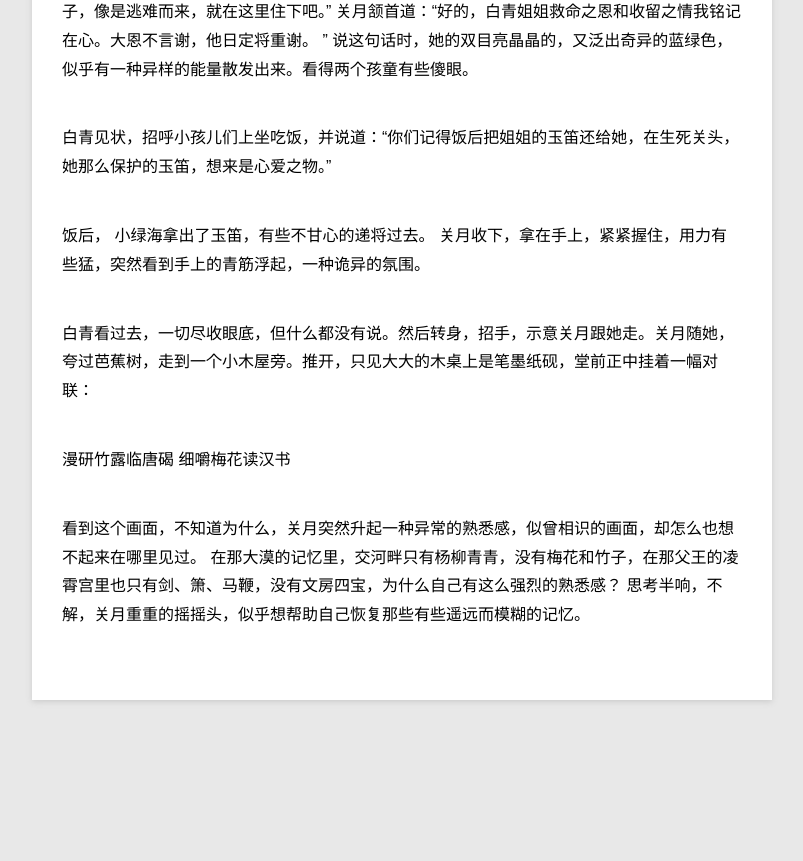
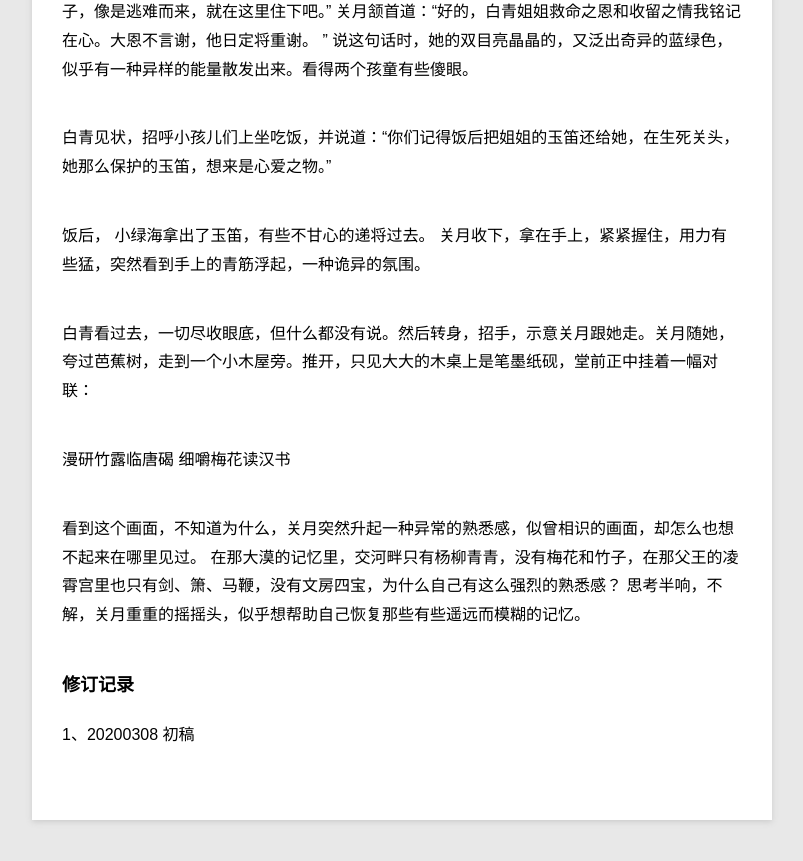
Before and after one commit to violettianjie/violettianjie.github.io, a Jekyll site: the page built from _posts/blog/2020-03-08-gsyCH01.md, in a window 1280 px wide and 900 px high, scrolled down 15722 px. Shown: the top 861 px of the window, without its empty margins (78-881 px from the left). Built offline with Jekyll 4.4.1, drawn with Linux system fonts in a browser that asks for light colours; before the commit the page ends 16502 px from its top, so only the background shows below that.

Commit message:
Update 2020-03-08-gsyCH01.md

```diff
--- a/_posts/blog/2020-03-08-gsyCH01.md
+++ b/_posts/blog/2020-03-08-gsyCH01.md
@@ -404,3 +404,7 @@ category: blog
 细嚼梅花读汉书
 
 看到这个画面，不知道为什么，关月突然升起一种异常的熟悉感，似曾相识的画面，却怎么也想不起来在哪里见过。 在那大漠的记忆里，交河畔只有杨柳青青，没有梅花和竹子，在那父王的凌霄宫里也只有剑、箫、马鞭，没有文房四宝，为什么自己有这么强烈的熟悉感？ 思考半响，不解，关月重重的摇摇头，似乎想帮助自己恢复那些有些遥远而模糊的记忆。
+
+### 修订记录
+
+1、20200308 初稿
```
